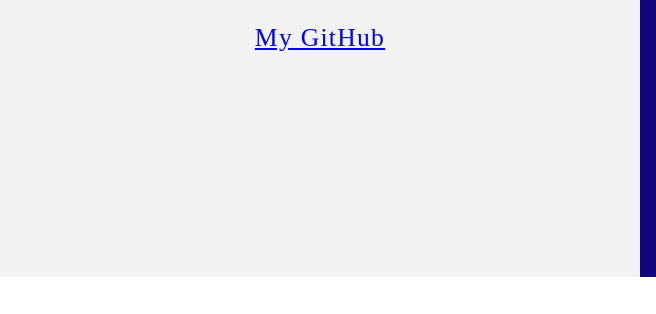
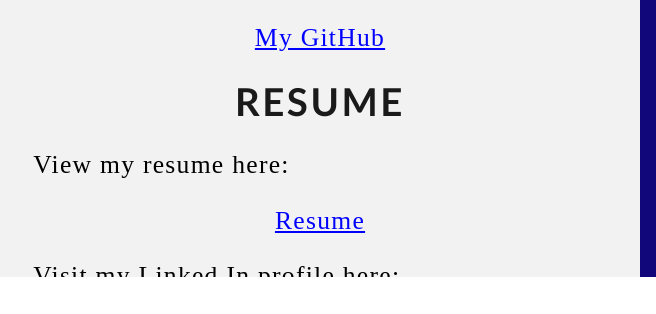
Before and after one commit to WatchRinseRepeat/WatchRinseRepeat.github.io, a plain HTML site: page index.html in a window 1280 px wide. Shown: the part 1727-2041 px from the top of the page, 0-656 px from the left. Drawn offline with Linux system fonts and the light colour scheme.

Commit message:
Update profile site to include resume

```diff
--- a/index.html
+++ b/index.html
@@ -134,6 +134,18 @@
                     <br>
                     <p class="center"><a href="https://github.com/WatchRinseRepeat" target="_blank">My GitHub</a></p>
                 </p>
+
+                <h1>Resume</h1>
+                <p>View my resume here:
+                    <br>
+                    <p class="center"><a href="https://docs.google.com/document/d/14FJf-vDXu25BXxX2Bti-Owgd3bhSyl0TLrsMJs702-4/edit?usp=sharing">Resume</a></p>
+                </p>
+                <p>Visit my Linked In profile here:
+                    <br>
+                <p class="center"><a
+                        href="https://www.linkedin.com/in/spencer-eyring/">Linked In Profile</a>
+                </p>
+                </p>
             </div>
             <!--Right Column-->
             <div class="Column_2">
```
